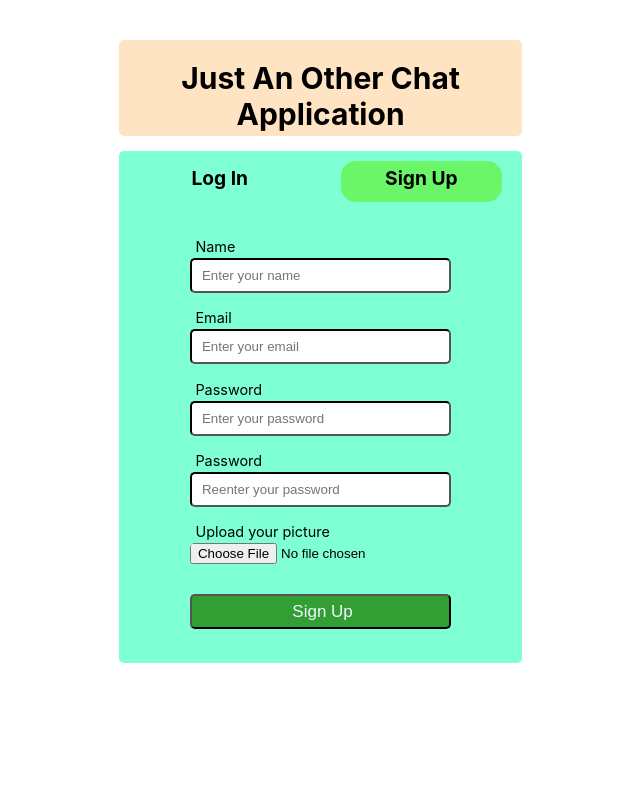
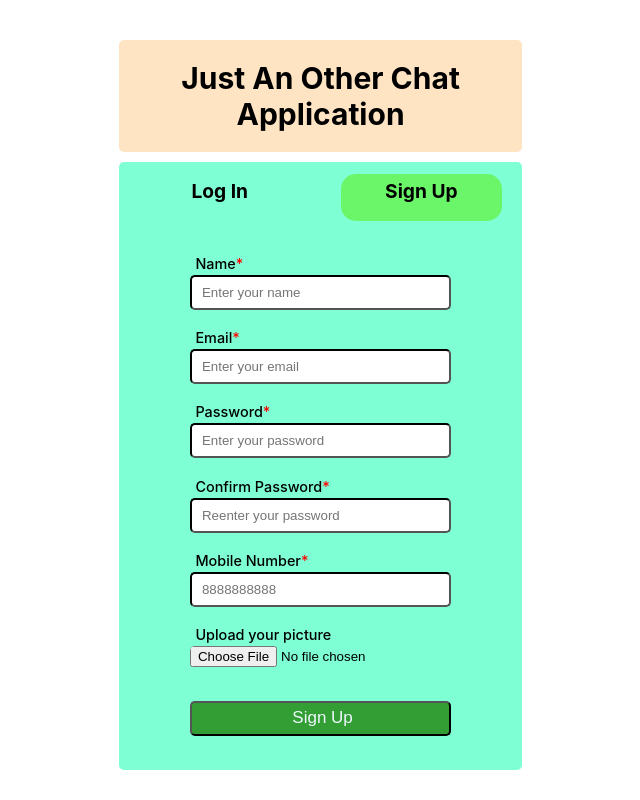
Before and after one commit to akshaiathota/chat-app, a React (Create React App) app in the folder client/: page / in a window 1280 px wide. Both pictures are taken after a click on the item "Sign Up". Shown: the whole page, without its empty margins (313-953 px from the left). Built offline with nearby package versions, Linux system fonts and the light colour scheme.

Commit message:
connected frontend and backend related to login and signup

```diff
--- a/client/src/Pages/Authentication/Authentication.css
+++ b/client/src/Pages/Authentication/Authentication.css
@@ -1,6 +1,6 @@
 .authentication{
     width: 35vw;
-    height:80vh;
+    height:70vh;
     display: flex;
     flex-direction: column;
     margin-left:32vw;
@@ -9,9 +9,8 @@
 
 .authentication .a-title{
     width: 90%;
-    height: 15%;
+    margin-bottom: 10px;
     margin-left: 5%;
-    margin-bottom: 15px;
     border-radius: 5px;
     overflow: hidden;
     background-color: bisque;
@@ -70,3 +69,11 @@
 .a-headers .highlight{
     background-color: rgb(107, 246, 105);
 }
+
+.height-small{
+    height: 70vh;
+}
+
+.height-large{
+    height: 95vh;
+}
--- a/client/src/Pages/Authentication/Authentication.js
+++ b/client/src/Pages/Authentication/Authentication.js
@@ -5,6 +5,7 @@ import Signup from '../../components/signup/signup';
 
 function Authentication() {
     const [toggleInput, setToggleInput] = useState(true);
+
     function handleClick(event) {
         const val = event.target.childNodes[0].textContent === 'Log In';
         if ((val && toggleInput) || (!val && !toggleInput)) {
@@ -14,8 +15,9 @@ function Authentication() {
             setToggleInput(!toggleInput);
         }
     }
+
     return (
-        <div className='authentication'>
+        <div className={(toggleInput ? 'height-small' : 'height-large') + ' authentication'}>
             <div className='a-title'>
                 <h1>Just An Other Chat Application</h1>
             </div>
--- a/client/src/components/login/login.css
+++ b/client/src/components/login/login.css
@@ -2,7 +2,7 @@
     width: 80%;
     height: 45vh;
     margin-left: 10%;
-    margin-top: 5%;
+    margin-top: 2%;
     display: flex;
     flex-direction: column;
     justify-content: space-evenly;
@@ -21,6 +21,7 @@
     margin-bottom: 3px;
     align-self: flex-start;
     margin-left: 23px;
+    font-weight: 500;
 }
 
 .login-page input[type='submit']{
@@ -43,3 +44,7 @@
     border-radius: 5px;
     border-color: black;
 }
+
+.l-red{
+    color:red;
+}
--- a/client/src/components/login/login.js
+++ b/client/src/components/login/login.js
@@ -1,17 +1,32 @@
-import React from 'react'
+import React, { useRef } from 'react'
 import './login.css';
+import { loginUser } from '../../utils/httpRequests';
 
 function Login() {
+    const email = useRef(null);
+    const password = useRef(null);
+
+    async function handleSubmit(event) {
+        event.preventDefault();
+        const inputData = {
+            email: email.current.value,
+            password: password.current.value
+        };
+        console.log('handling login...');
+        const response = await loginUser(inputData);
+        console.log(response);
+    }
+
     return (
-        <form>
+        <form onSubmit={handleSubmit}>
             <div className='login-page'>
                 <div className='l-email'>
-                    <label>Email</label>
-                    <input type='email' placeholder='Enter your email' />
+                    <label>Email<span className='l-red'>*</span></label>
+                    <input type='email' placeholder='Enter your email' ref={email} required />
                 </div>
                 <div className='l-password'>
-                    <label>Password</label>
-                    <input type='password' placeholder='Enter your password' />
+                    <label>Password<span className='l-red'>*</span></label>
+                    <input type='password' placeholder='Enter your password' ref={password} required />
                 </div>
                 <input className='button' type='submit' value='Login' />
                 <input className='button' type='button' value='Get Guest User Credentials' />
--- a/client/src/components/signup/signup.css
+++ b/client/src/components/signup/signup.css
@@ -1,7 +1,7 @@
 .signup-page{
     width: 80%;
-    height: 53vh;
-    margin-top: 4%;;
+    height: 65vh;
+    margin-top: 2%;;
     margin-left: 10%;
     display: flex;
     flex-direction: column;
@@ -30,6 +30,7 @@
     margin-bottom: 3px;
     align-self: flex-start;
     margin-left: 20px;
+    font-weight: 500;
 }
 
 .s-input input[type='file']{
--- a/client/src/components/signup/signup.js
+++ b/client/src/components/signup/signup.js
@@ -1,29 +1,55 @@
-import React from 'react';
+import React, { useRef } from 'react';
 import './signup.css';
+import { registerUser } from '../../utils/httpRequests';
 
 function Signup() {
+    const name = useRef(null);
+    const email = useRef(null);
+    const password = useRef(null);
+    const confirmPassword = useRef(null);
+    const mobileNumber = useRef(null);
+    const profilePic = useRef(null);
+
+    async function handleSubmit(event) {
+        event.preventDefault();
+        const data = {
+            name: name.current.value,
+            email: email.current.value,
+            password: password.current.value,
+            confirmPassword: confirmPassword.current.value,
+            mobileNumber: mobileNumber.current.value,
+            pic: profilePic.current.value
+        };
+        const response = await registerUser(data);
+        console.log(response);
+    }
+
     return (
-        <form>
+        <form onSubmit={handleSubmit}>
             <div className='signup-page'>
                 <div className='s-input'>
-                    <label>Name</label>
-                    <input type='text' placeholder='Enter your name' />
+                    <label>Name<span className='l-red'>*</span></label>
+                    <input type='text' placeholder='Enter your name' ref={name} required />
                 </div>
                 <div className='s-input'>
-                    <label>Email</label>
-                    <input type='email' placeholder='Enter your email' />
+                    <label>Email<span className='l-red'>*</span></label>
+                    <input type='email' placeholder='Enter your email' ref={email} required />
                 </div>
                 <div className='s-input'>
-                    <label>Password</label>
-                    <input type='password' placeholder='Enter your password' />
+                    <label>Password<span className='l-red'>*</span></label>
+                    <input type='password' placeholder='Enter your password' ref={password} required />
                 </div>
                 <div className='s-input'>
-                    <label>Password</label>
-                    <input type='password' placeholder='Reenter your password' />
+                    <label>Confirm Password<span className='l-red'>*</span></label>
+                    <input type='password' placeholder='Reenter your password' ref={confirmPassword} required />
+                </div>
+                <div className='s-input'>
+                    <label>Mobile Number<span className='l-red'>*</span></label>
+                    <input type="tel" name="telphone" placeholder="8888888888" pattern="[0-9]{10}" maxLength="10" ref={mobileNumber} required />
                 </div>
                 <div className='s-input'>
                     <label>Upload your picture</label>
-                    <input type='file' accept='image/*' />
+                    <input type='file' accept='image/*' ref={profilePic} />
                 </div>
                 <input type='submit' value='Sign Up' />
             </div>
--- /dev/null
+++ b/client/src/utils/httpRequests.js
@@ -0,0 +1,79 @@
+const BASE_URI = 'http://localhost:5000/';
+
+function areRegisterInputsValid({ email, password, confirmPassword, mobileNumber }) {
+    if (!email || !password || !confirmPassword || !mobileNumber) {
+        return false;
+    }
+    return true;
+}
+
+function areLoginInputsValid({ email, password }) {
+    if (!email || !password) {
+        return false;
+    }
+    return true;
+}
+
+function isPasswordValid(password, confirmPassword) {
+    return password === confirmPassword;
+}
+
+export const registerUser = async (inputData) => {
+    const { password, confirmPassword } = inputData;
+    const inputsValidity = areRegisterInputsValid(inputData);
+    const passwordMatch = isPasswordValid(password, confirmPassword);
+    if (!inputsValidity || !passwordMatch) {
+        console.log('sign up inputs are invalid')
+        return null;
+    }
+    try {
+        const response = await fetch(BASE_URI + 'user/signup',
+            {
+                method: 'POST',
+                headers: {
+                    'Content-Type': 'application/json'
+                },
+                body: JSON.stringify(inputData)
+            });
+        const { data, message } = await response.json();
+        const responseData = {
+            status: response.status,
+            data,
+            message
+        }
+        return responseData;
+    }
+    catch (error) {
+        console.log('error in register user request');
+        console.log(error);
+    }
+}
+
+
+export const loginUser = async (inputData) => {
+    const inputsValidity = areLoginInputsValid(inputData);
+    if (!inputsValidity) {
+        console.log('invalid syntax: email or password');
+        return null;
+    }
+    try {
+        const response = await fetch(BASE_URI + 'user/', {
+            method: 'POST',
+            headers: {
+                'Content-Type': 'application/json'
+            },
+            body: JSON.stringify(inputData)
+        });
+        const { data, message } = await response.json();
+        const responseData = {
+            status: response.status,
+            data,
+            message
+        };
+        return responseData;
+    }
+    catch (error) {
+        console.log('error in fetch request for logging in user');
+        console.log(error);
+    }
+}
```
